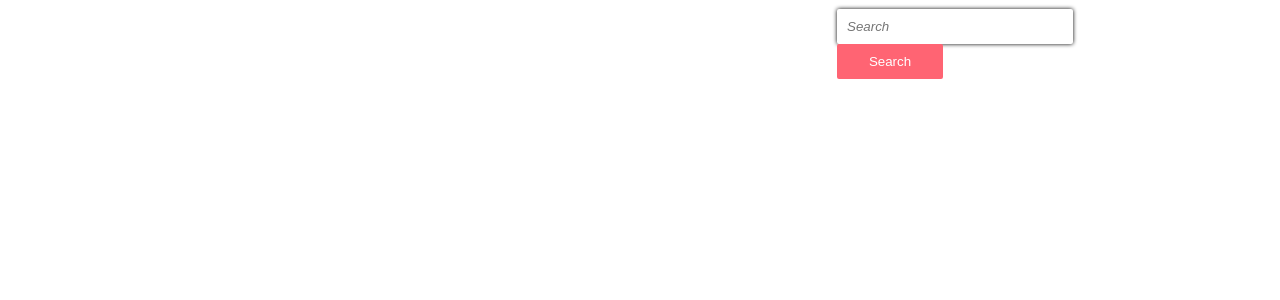
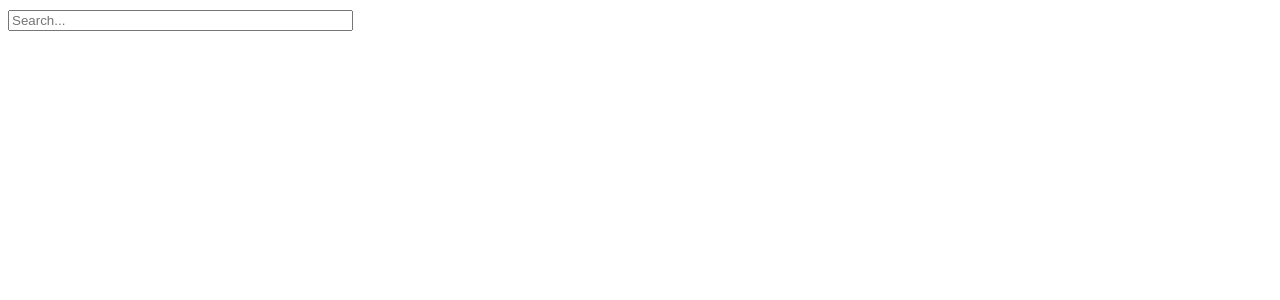
Before and after one commit to veir0004/ecommerce-website, a Jekyll site: the page styleguide/search-field.html, which Jekyll copies as it is, in a window 1280 px wide. Shown: the top 300 px of the page. Built offline with Jekyll 4.4.1, drawn with Linux system fonts in a browser that asks for light colours; Markdown is read by kramdown in place of the engine named in the settings.

Commit message:
added content

```diff
--- a/styleguide/search-field.html
+++ b/styleguide/search-field.html
@@ -8,10 +8,26 @@
 </head>
 
 <body>
-<form class="searchform cf">
+<!--<form class="searchform cf">
   <input type="text" placeholder="Search">
   <button type="submit">Search</button>
+</form>-->
+
+<!--<form class="searchform cf">
+<form method="get"action="{{site.baseurl}}/search.html">
+<a href="{{site.baseurl}}/search.html"></a>
+  <input type="text" placeholder="Search">
+  <button type="submit">Search</button>
+</form>-->
+
+<!--<form method="get" action="{{site.baseurl}}/search/">
+</form>-->
+
+<form method="get" action="/search" id="search">
+  <input name="q" type="text" size="40" placeholder="Search..." />
 </form>
+
+
 
 </body>
 </html>
```
